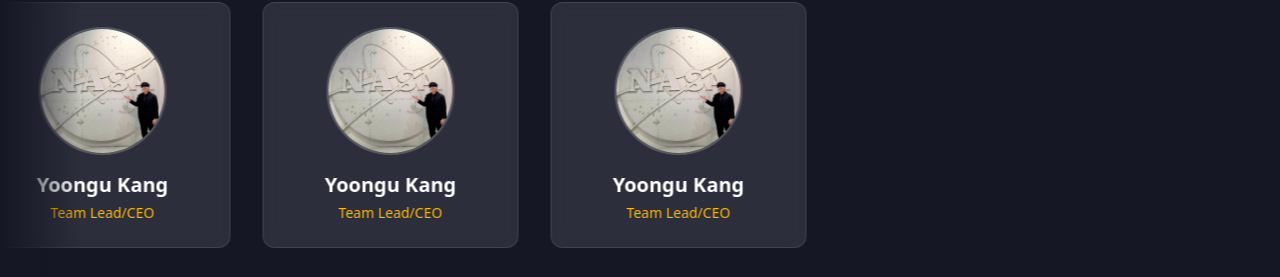
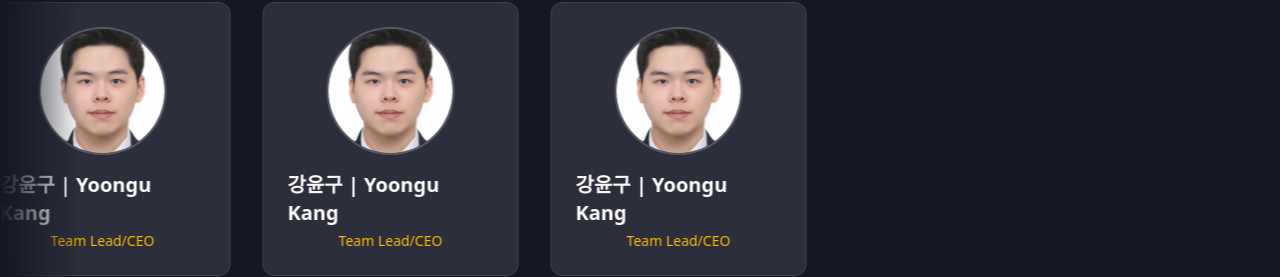
Before and after one commit to ZenithSpace/zenith.github.io, a React (Vite) app in the folder zenith-web/: page / in a window 1280 px wide. Shown: the part 3669-3946 px from the top of the page. Built offline with nearby package versions, Linux system fonts and the light colour scheme; a web font is replaced by a local one.

Commit message:
Update Team name format: Use separator style (KR | EN)

```diff
--- a/zenith-web/src/data/team.ts
+++ b/zenith-web/src/data/team.ts
@@ -6,7 +6,7 @@ export const getTeamMembers = () => {
     // Placeholder data
     const leads = [
         {
-            name: "Yoongu Kang",
+            name: "강윤구 | Yoongu Kang",
             role: "Team Lead/CEO",
             image: "/assets/team/강윤구.jpg?v=2"
         },
```
Also changed, not shown: zenith-web/public/assets/team/강윤구.jpg.
